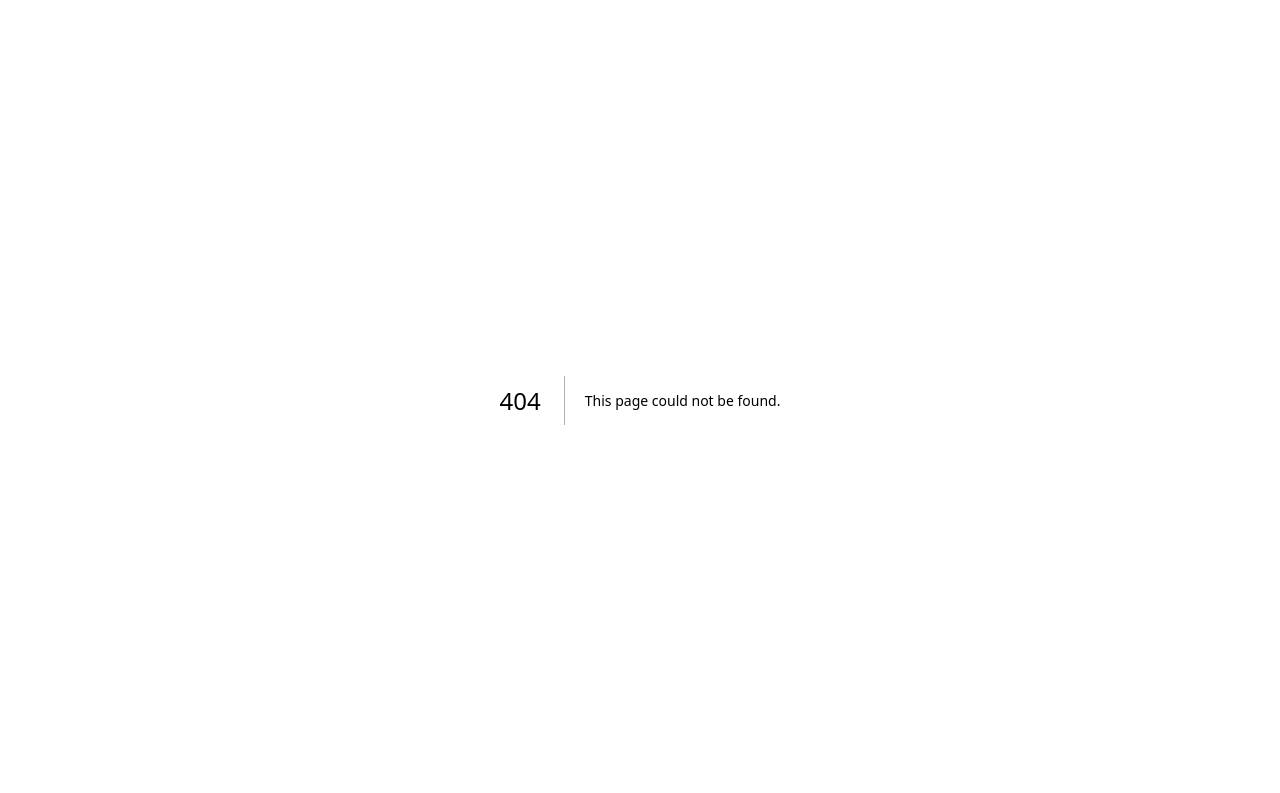
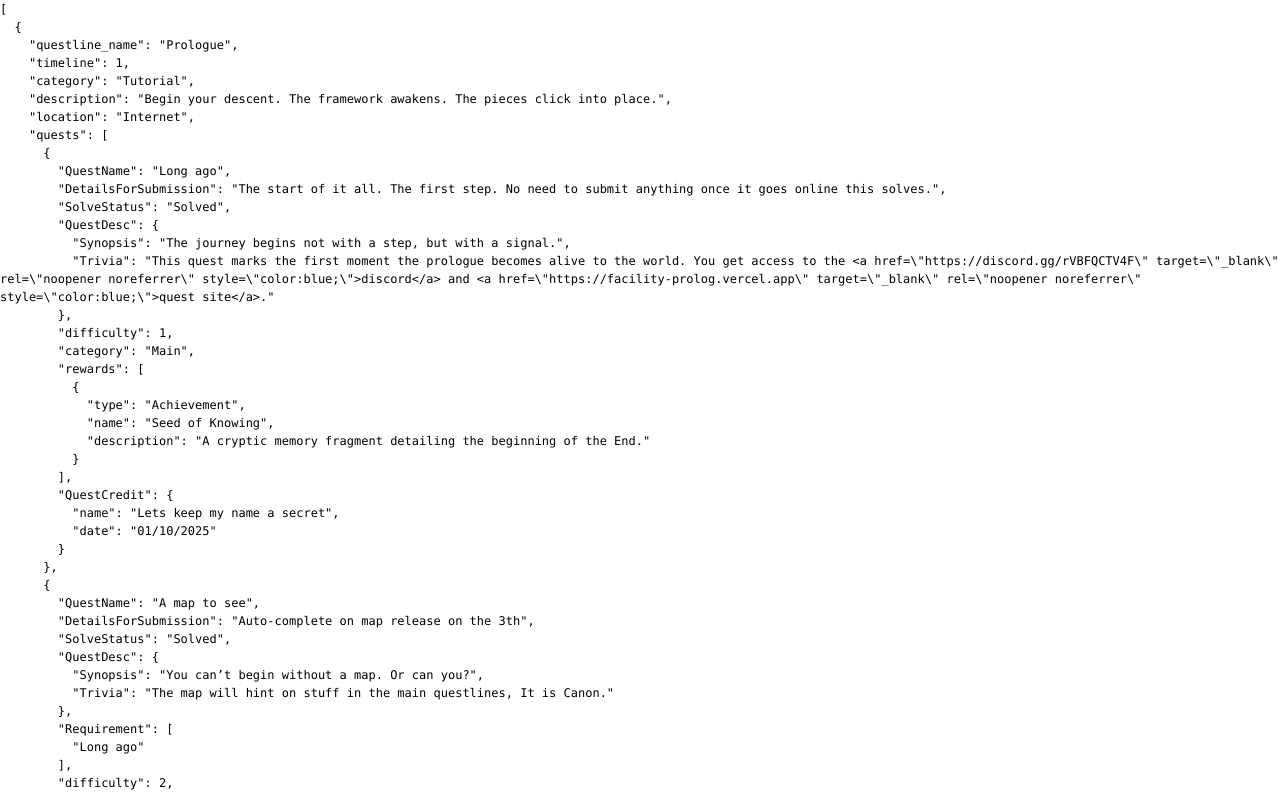
Before and after one commit to DefinetlyNotAI/FacilityARG, a Next.js app: page /data in a window 1280 px wide. Before the commit this address had no page. Shown: the top 793 px of the page. Built offline with nearby package versions, Linux system fonts and the light colour scheme.

Commit message:
Add QuestsJSONPage to serve quest data as JSON in production

```diff
--- /dev/null
+++ b/app/data/page.tsx
@@ -0,0 +1,16 @@
+import { redirect } from "next/navigation";
+import { Data } from "@/components/quests/all_quests";
+
+export const dynamic = "force-static";
+
+export default function QuestsJSONPage() {
+    if (process.env.NODE_ENV !== "development") {
+        redirect("/");
+    }
+
+    return (
+        <pre style={{ whiteSpace: "pre-wrap", fontSize: "12px" }}>
+            {JSON.stringify(Data, null, 2)}
+        </pre>
+    );
+}
```
